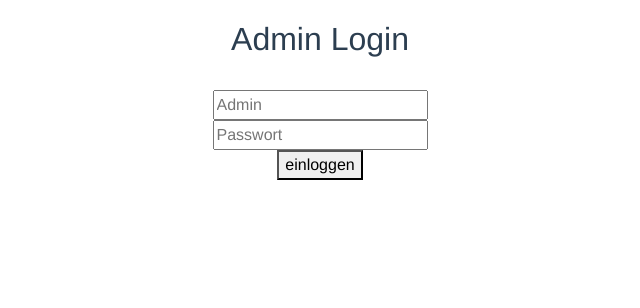
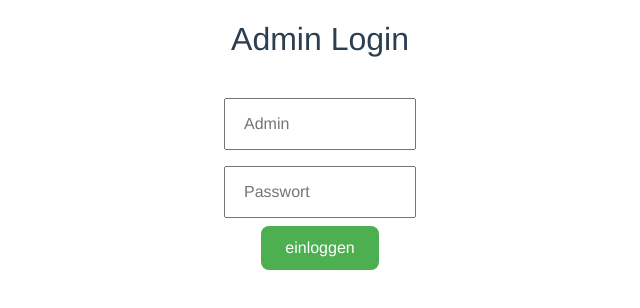
Before and after one commit to digital-bauhaus/Ferienpass-Admin, a Vue app in the folder frontend/: page /TeilnehmerEdit in a window 1280 px wide. Shown: the top 308 px of the page, without its empty margins (320-960 px from the left). Built offline with nearby package versions, Linux system fonts and the light colour scheme.

Commit message:
bisschen css

```diff
--- a/frontend/src/components/Login.vue
+++ b/frontend/src/components/Login.vue
@@ -41,6 +41,32 @@ li {
   margin: 0 10px;
 }
 
+input[type=text] {
+    width: 15%;
+    padding: 12px 18px;
+    margin: 8px 0;
+    box-sizing: border-box;
+}
+
+input[type=password] {
+    width: 15%;
+    padding: 12px 18px;
+    margin: 8px 0;
+    box-sizing: border-box;
+}
+
+button {
+    background-color: #4CAF50; /* Green */
+    border: none;
+    color: white;
+    padding: 10px 24px;
+    border-radius: 8px;
+    text-align: center;
+    text-decoration: none;
+    display: inline-block;
+    font-size: 16px;
+}
+
 a {
   color: #42b983;
 }
--- a/frontend/src/components/Test.vue
+++ b/frontend/src/components/Test.vue
@@ -1,11 +1,6 @@
 <template>
   <div>
     <h1>{{title}}</h1>
-    <!--
-    Erstellen von Veranstaltung <br/>
-    Übersicht über Veranstaltung <br/>
-    Übersicht über Kinder in der jeweiligen Veranstaltung <br/>
-    Editing <br/>-->
     <br/>
     <h3>Menü:</h3> <br/>
     <p>
@@ -22,23 +17,6 @@
     </p>
 
     <br/>
-    <!--
-    <b>Event bearbeiten:</b><br/>
-    <b>Verwaltung</b>:
-    Ich als Admin möchte die Anmeldung zu allen Veranstaltungen einsehen und verwalten können. <br/>
-    -> eventuell Button, drauf klicken und dann weiterleitung an datenbank bzw erstmal dummy daten <br/>
-    <br/>
-    <b>Reservierung:</b>
-    Ich als Admin möchte eine gewisse Anzahl von Veranstaltungsplätzen reservieren können und wieder freigeben können. <br/>
-    -> Reservierung über eine Nummer die dann gesendet wird, platz für veranstaltung eingeben <br/>
-    <br/>
-    <b>Reporting </b>:
-    Ich als Admin möchte die Anmeldung zu einer Veranstaltung exportieren können. Vielleicht als veranstaltungsname.pdf <br/>
-    -> veranstaltung einsehen, über datenbank und dann exportieren <br/>
-    <br/>
-    <b>Stornierung</b>:
-    Ich als Admin möchte bestimmte Anmeldungen stornieren können. <br/>
-    -> eintrag aus datenbank entfernen <br/>-->
     <br/>
 	</div>
 </template>
@@ -75,6 +53,16 @@ li {
 }
 
 a {
+  color: #022051;
+  text-decoration: none;
+  padding: 8px 20px;
+  margin: 10px 10px;
+  font-size: 200%;
+  font-weight: bold;
+}
+
+a:hover {
   color: #42b983;
+  text-decoration: none;
 }
 </style>
```
